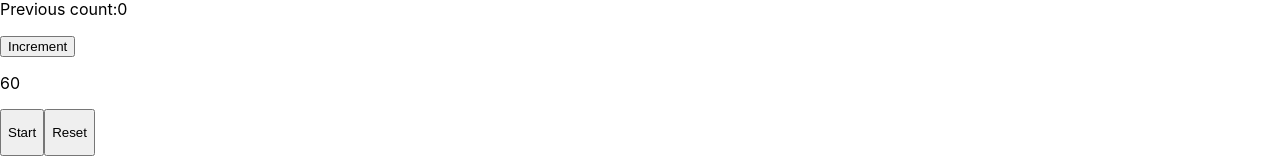
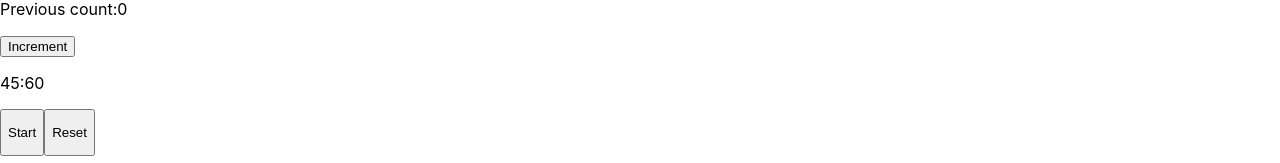
Before and after one commit to caoviv/Fireship.io-React-Challenges, a React (Create React App) app: page / in a window 1280 px wide. Shown: the part 439-602 px from the top of the page. Built offline with nearby package versions, Linux system fonts and the light colour scheme.

Commit message:
add minute state

```diff
--- a/src/App.js
+++ b/src/App.js
@@ -54,7 +54,7 @@ function App() {
         count={count}
         onClick={handleIncrement}
       />
-      <CountdownTimer sec={60} />
+      <CountdownTimer min={45} sec={60} />
     </div>
   );
 }
--- a/src/components/CountdownTimer.jsx
+++ b/src/components/CountdownTimer.jsx
@@ -4,8 +4,8 @@ Make sure you use the useEffect() hook to call clearTimeout() when the component
 */
 import { useEffect, useState } from "react";
 
-function CountdownTimer({ sec }) {
-  const [s, setTimer] = useState(sec);
+function CountdownTimer({ min, sec }) {
+  const [[m, s], setTimer] = useState([min, sec]);
 
   const [paused, setPaused] = useState(true);
 
@@ -33,7 +33,7 @@ function CountdownTimer({ sec }) {
 
   return (
     <div>
-      <p>{s}</p>
+      <p>{m}:{s}</p>
       <button onClick={handlePause}>
         {paused ? <p>Start</p> : <p>Pause</p>}
       </button>
```
